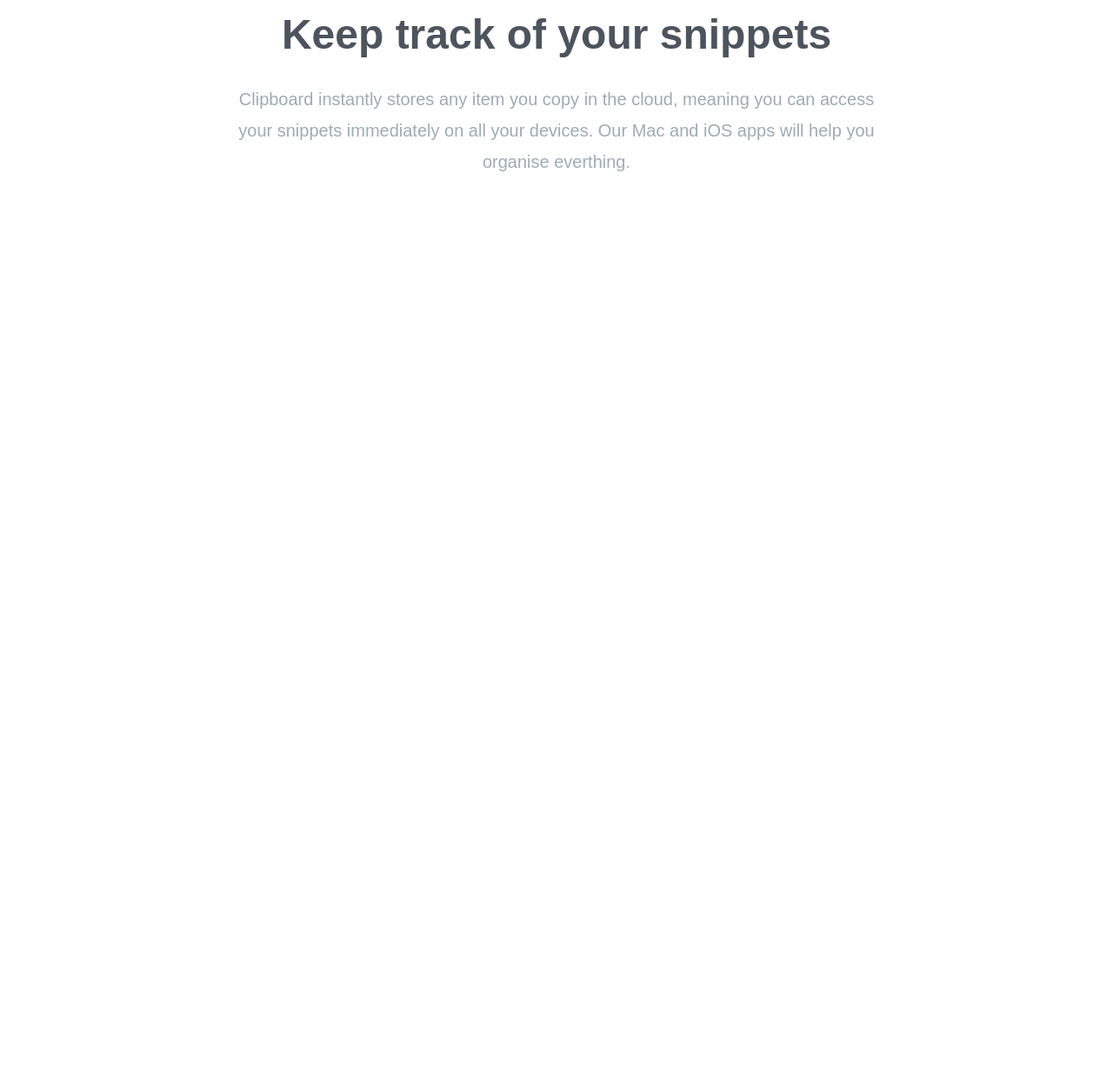
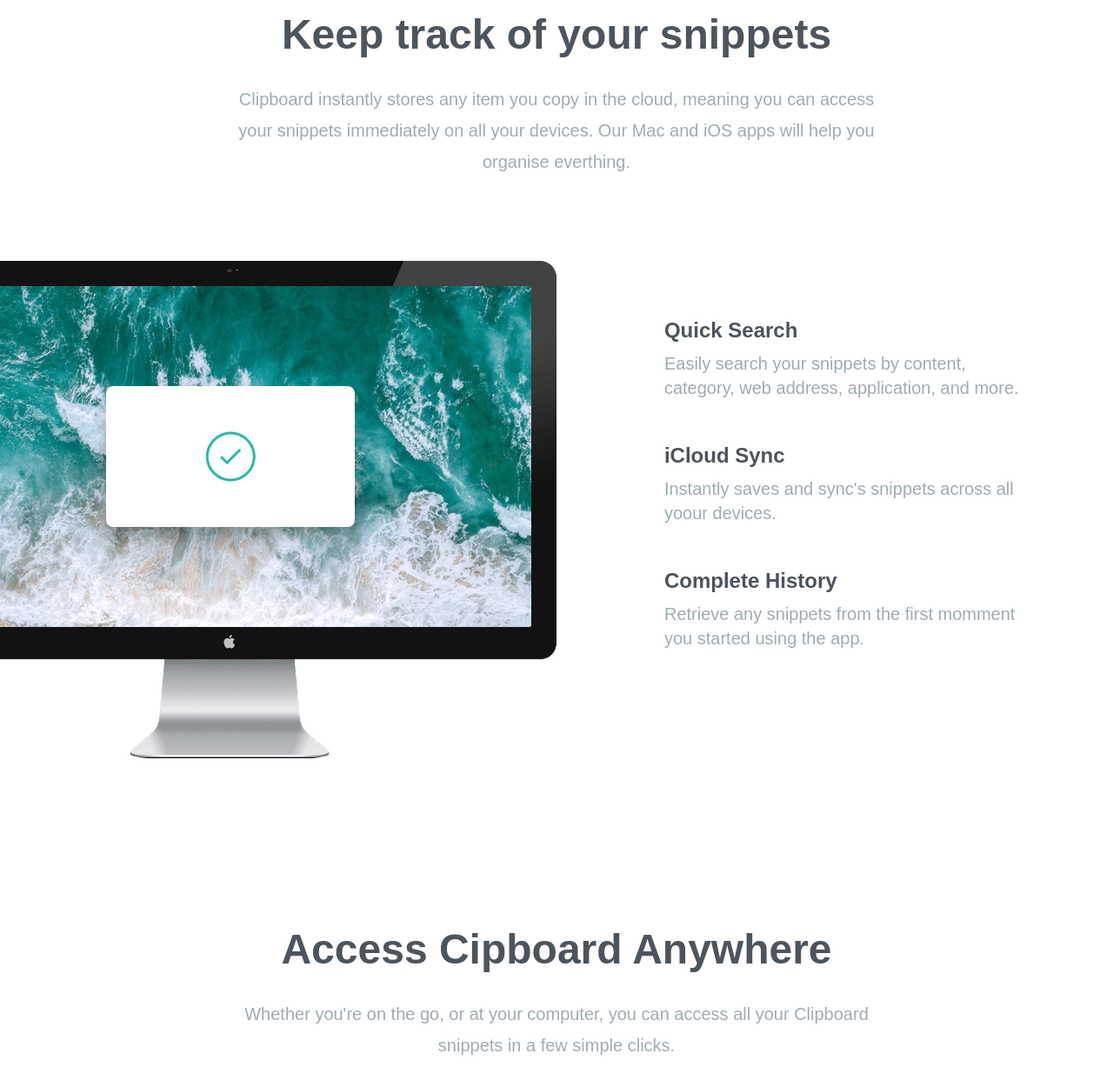
Before and after one commit to GazzaJ/Tailwind-Projects, a website: page clipboard/index.html in a window 1280 px wide. Shown: the part 705-1932 px from the top of the page at 87% size. Before the commit the page ends 1005 px from the top, so only its background shows below. Drawn offline with Linux system fonts and the light colour scheme; a web font is replaced by a local one.

Commit message:
FEAT: Added the Features and Access Anywhere sections with styling. Added additional css directives

```diff
--- a/clipboard/index.html
+++ b/clipboard/index.html
@@ -8,12 +8,12 @@
     <link rel="preconnect" href="https://fonts.googleapis.com">
     <link rel="preconnect" href="https://fonts.gstatic.com" crossorigin>
     <link href="https://fonts.googleapis.com/css2?family=Bai+Jamjuree:wght@400;600&display=swap" rel="stylesheet">
-    <title>Simple Tailwind Strarter</title>
+    <title>Clipboard Website</title>
 </head>
 <body>
     <!-- Hero Section -->
     <section id="hero">
-        <div class="section-container mb-40 px-10 pt-16">
+        <div class="section-container mb-40 pt-16">
             <img src="images/logo.svg" alt="website logo" class="mx-auto my-16">
             <h3>
                 A history of everything you copy
@@ -37,16 +37,67 @@
     </section>
     <!-- Snippets Section -->
     <section id="snippets">
-        <div class="section-container my-20 px-10">
+        <div class="section-container my-20">
             <h3>
                 Keep track of your snippets
             </h3>
-            <p class="max-w-3xl mx-auto mb-24 text-xl leading-9 text-center text-grayishBlue">
+            <p class="section-paragraph">
                 Clipboard instantly stores any item you copy in the cloud, meaning you can access
                 your snippets immediately on all your devices. Our Mac and iOS apps will help you
                 organise everthing.
             </p>
         </div>
     </section>
+    <!-- Features Section -->
+    <section id="features">
+        <div class="section-container my-20">
+            <div class="relative flex flex-col md:flex-row md:space-x-32">
+                <!-- Image -->
+                <div class="md:w-1/2">
+                    <img src="images/image-computer.png"
+                    alt="computer"
+                    class="md:absolute top-0 right-[50%]">
+                </div>
+                <!-- Items Container -->
+                <div class="flex flex-col mt-16 mb-24 space-y-12 text-xl
+                md:w-1/2 md:mb-60 md:text-left md:pl-16">
+                    <!-- Item 1 -->
+                    <div>
+                        <h5>Quick Search</h5>
+                        <p class="max-w-md text-grayishBlue">
+                            Easily search your snippets by content, category, web address,
+                            application, and more.
+                        </p>
+                    </div>
+                    <!-- Item 2 -->
+                    <div>
+                        <h5>iCloud Sync</h5>
+                        <p class="max-w-md text-grayishBlue">
+                            Instantly saves and sync's snippets across all yoour devices.
+                        </p>
+                    </div>
+                    <!-- Item 3 -->
+                    <div>
+                        <h5>Complete History</h5>
+                        <p class="max-w-md text-grayishBlue">
+                            Retrieve any snippets from the first momment you started
+                            using the app.
+                        </p>
+                    </div>
+                </div>
+            </div>
+        </div>
+    </section>
+    <!-- Access Anywhere Section -->
+    <section id="access-anywhere">
+        <div class="section-container my-20">
+            <h3>Access Cipboard Anywhere</h3>
+            <p class="section-paragraph">
+                Whether you're on the go, or at your computer, you can access all your
+                Clipboard snippets in a few simple clicks.
+            </p>
+            <img src="images/image-devices.png" alt="multiple devices" class="mx-auto" />
+        </div>
+    </section>
 </body>
 </html>
--- a/clipboard/input.css
+++ b/clipboard/input.css
@@ -6,15 +6,23 @@
     h3 {
         @apply mb-8 text-4xl font-bold text-darkGrayishBlue md:text-5xl
     }
+    h5 {
+        @apply mb-2 text-2xl font-bold text-darkGrayishBlue
+    }
 }
 
 .section-container {
-    @apply max-w-6xl mx-auto text-center;
+    @apply max-w-6xl mx-auto text-center px-10;
 }
 
 .button-container {
     @apply flex flex-col justify-center w-full space-y-6 text-xl
     text-white md:flex-row md:space-y-0 md:space-x-4
+}
+
+.section-paragraph {
+    @apply max-w-3xl mx-auto mb-24 text-xl leading-9 text-center
+    text-grayishBlue
 }
 
 body {
```
Also changed, not shown: clipboard/css/style.css.
